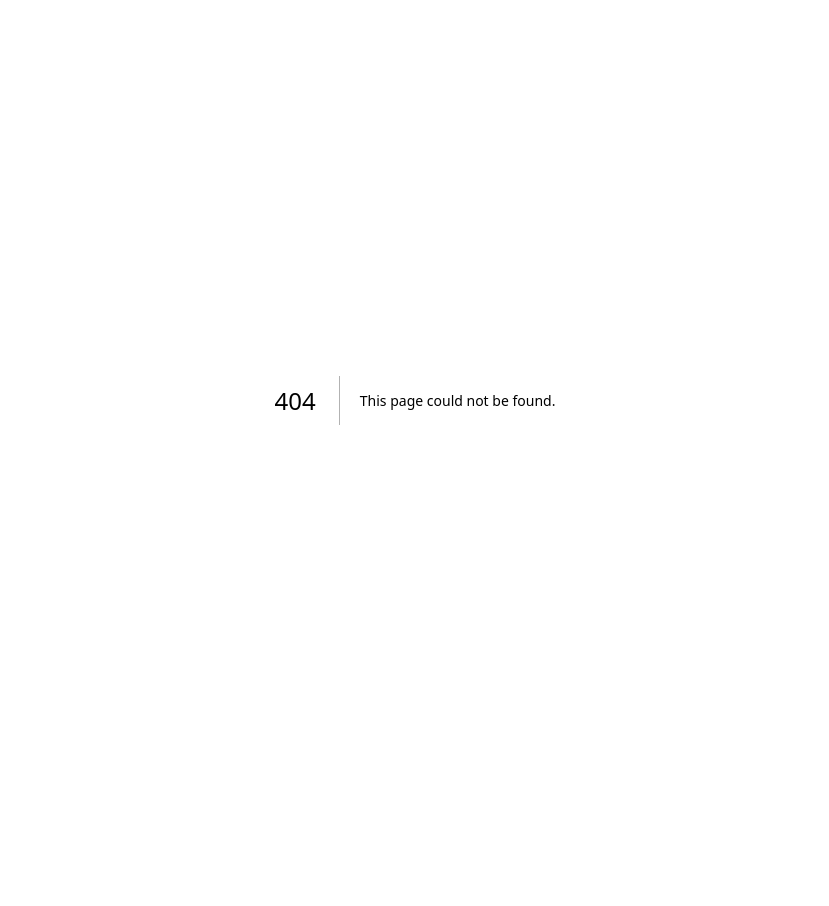
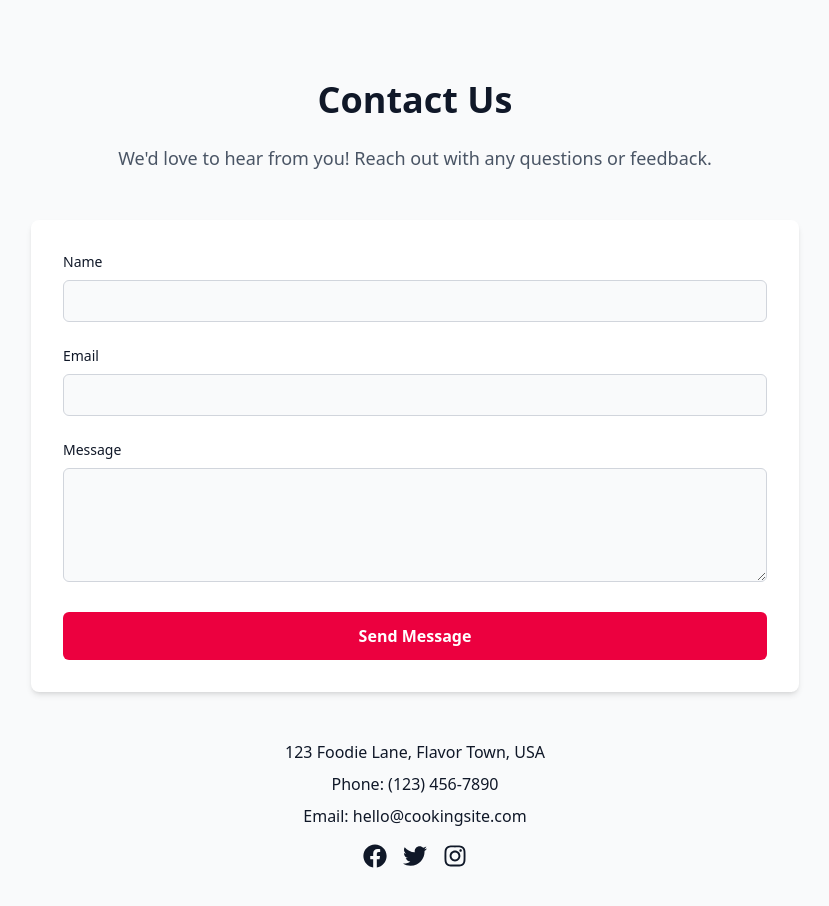
Before and after one commit to usman-temp/68720d467d7f35f8c6f43d5b, a Next.js app: page /contact in a window 1280 px wide. Before the commit this address had no page. Shown: the top 906 px of the page, without its empty margins (225-1054 px from the left). Before the commit the page ends 800 px from the top, so only its background shows below. Built offline with nearby package versions, Linux system fonts and the light colour scheme.

Commit message:
Create src/app/contact/page.js

```diff
--- /dev/null
+++ b/src/app/contact/page.js
@@ -0,0 +1,46 @@
+/* eslint-disable */
+'use client';
+
+import { FaFacebook, FaTwitter, FaInstagram } from 'react-icons/fa';
+
+export default function ContactPage() {
+  return (
+    <main className="min-h-screen px-6 py-20 bg-gray-50 dark:bg-neutral-900 text-gray-900 dark:text-white">
+      <section className="max-w-3xl mx-auto">
+        <h1 className="text-4xl font-bold mb-6 text-center">Contact Us</h1>
+        <p className="text-lg text-center text-gray-600 dark:text-gray-300 mb-12">
+          We'd love to hear from you! Reach out with any questions or feedback.
+        </p>
+
+        <form className="bg-white dark:bg-neutral-800 shadow-md rounded-lg p-8 space-y-6">
+          <div>
+            <label htmlFor="name" className="block mb-2 text-sm font-medium">Name</label>
+            <input id="name" name="name" type="text" required className="w-full px-4 py-2 rounded-md border border-gray-300 dark:border-gray-700 bg-gray-50 dark:bg-neutral-700 text-black dark:text-white" />
+          </div>
+          <div>
+            <label htmlFor="email" className="block mb-2 text-sm font-medium">Email</label>
+            <input id="email" name="email" type="email" required className="w-full px-4 py-2 rounded-md border border-gray-300 dark:border-gray-700 bg-gray-50 dark:bg-neutral-700 text-black dark:text-white" />
+          </div>
+          <div>
+            <label htmlFor="message" className="block mb-2 text-sm font-medium">Message</label>
+            <textarea id="message" name="message" rows="4" required className="w-full px-4 py-2 rounded-md border border-gray-300 dark:border-gray-700 bg-gray-50 dark:bg-neutral-700 text-black dark:text-white"></textarea>
+          </div>
+          <button type="submit" className="w-full py-3 bg-rose-600 text-white rounded-md font-semibold hover:bg-rose-700 transition-all">
+            Send Message
+          </button>
+        </form>
+
+        <div className="mt-12 text-center space-y-2">
+          <p>123 Foodie Lane, Flavor Town, USA</p>
+          <p>Phone: (123) 456-7890</p>
+          <p>Email: hello@cookingsite.com</p>
+          <div className="flex justify-center gap-4 mt-4">
+            <a href="#" aria-label="Facebook" className="text-2xl hover:text-rose-600"><FaFacebook /></a>
+            <a href="#" aria-label="Twitter" className="text-2xl hover:text-rose-600"><FaTwitter /></a>
+            <a href="#" aria-label="Instagram" className="text-2xl hover:text-rose-600"><FaInstagram /></a>
+          </div>
+        </div>
+      </section>
+    </main>
+  );
+}
```
